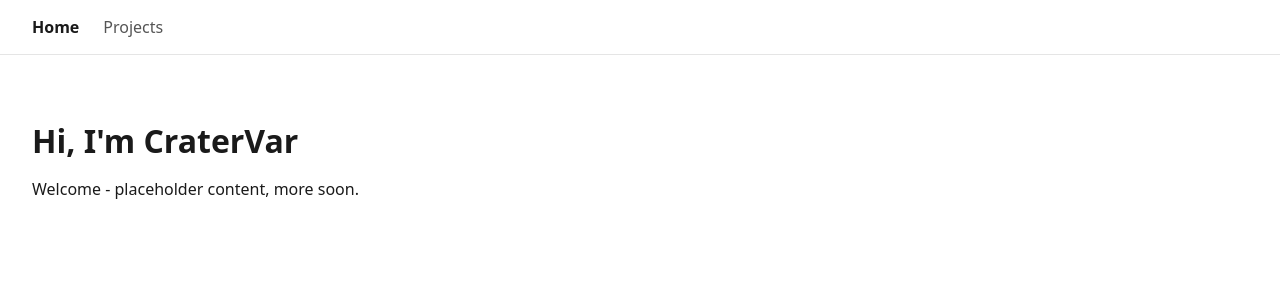
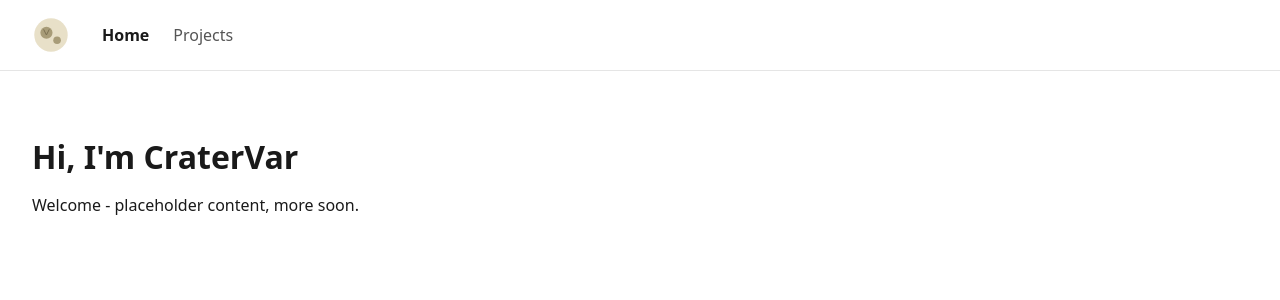
Before and after one commit to outbaksean/homepage, a Vue app in the folder app/: page / in a window 1280 px wide. Shown: the top 300 px of the page. Built offline with nearby package versions, Linux system fonts and the light colour scheme.

Commit message:
Add moon favicon and navbar logo

```diff
--- a/app/index.html
+++ b/app/index.html
@@ -4,6 +4,7 @@
     <meta charset="UTF-8" />
     <meta name="viewport" content="width=device-width, initial-scale=1.0" />
     <title>cratervar.com</title>
+    <link rel="icon" type="image/svg+xml" href="/moon.svg" />
   </head>
   <body>
     <div id="app"></div>
--- a/app/src/App.vue
+++ b/app/src/App.vue
@@ -1,5 +1,6 @@
 <template>
   <nav>
+    <img src="/moon.svg" alt="cratervar" class="nav-logo" />
     <RouterLink to="/">Home</RouterLink>
     <RouterLink to="/projects">Projects</RouterLink>
   </nav>
@@ -21,9 +22,16 @@ body {
 
 nav {
   display: flex;
+  align-items: center;
   gap: 1.5rem;
   padding: 1rem 2rem;
   border-bottom: 1px solid #e5e5e5;
+}
+
+.nav-logo {
+  width: 38px;
+  height: 38px;
+  margin-right: 0.5rem;
 }
 
 nav a {
```
Also changed, not shown: app/public/moon.svg (added).
